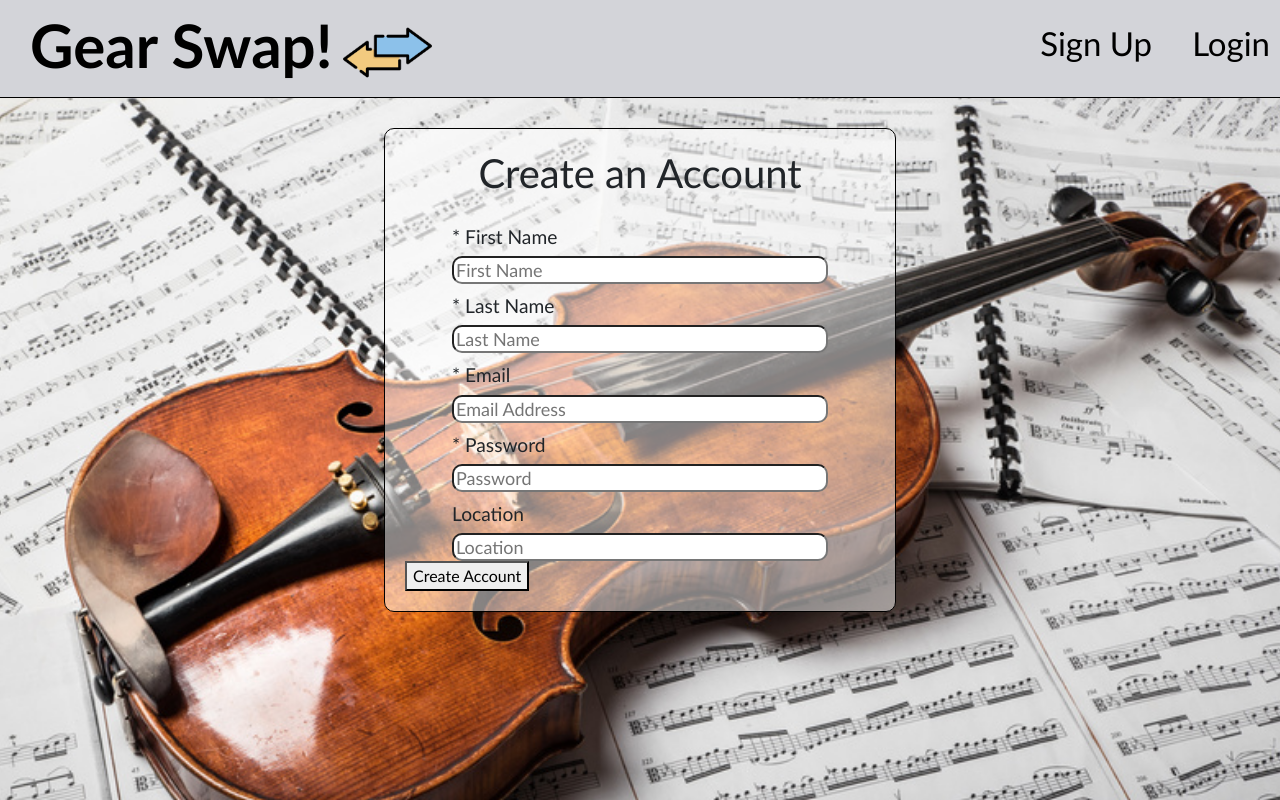
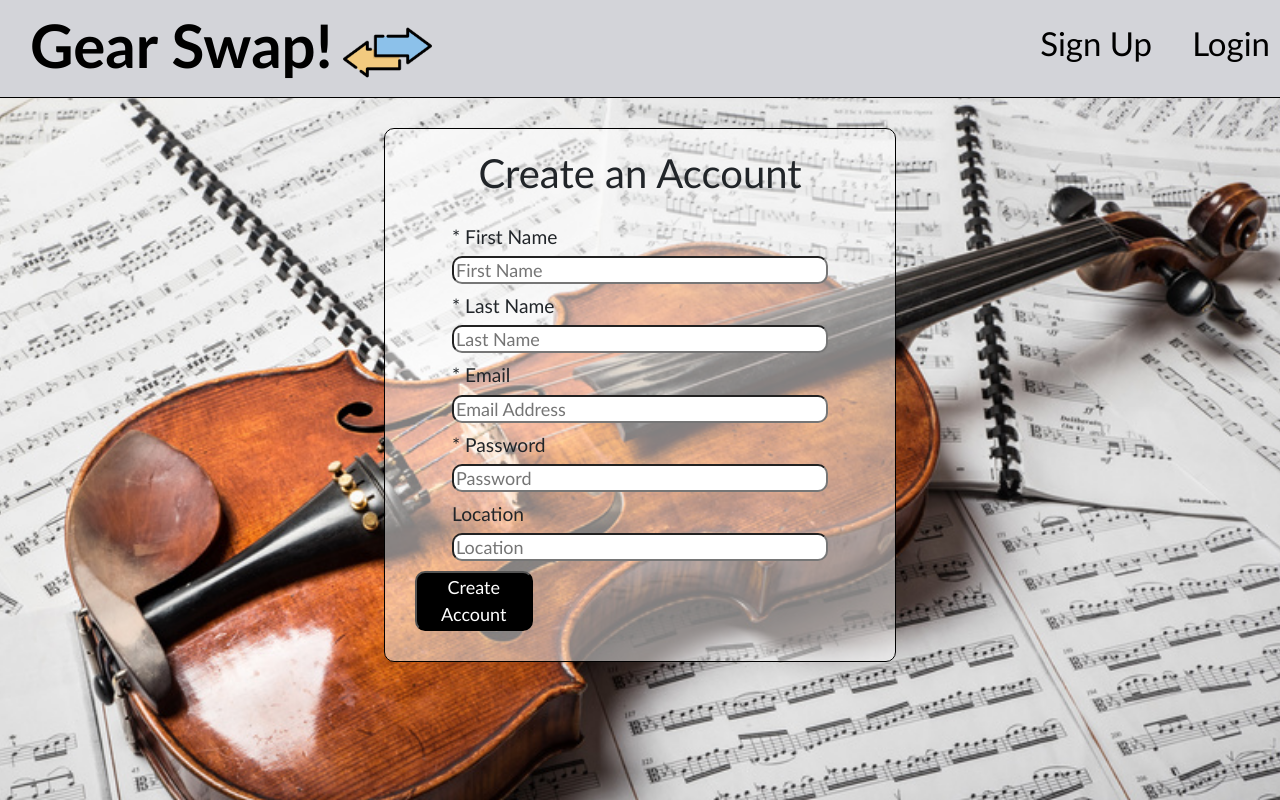
Before and after one commit to bpiper91/gear-swap, a React (Create React App) app in the folder client/: page /signup in a window 1280 px wide. Shown: the top 800 px of the page. Built offline with nearby package versions, Linux system fonts and the light colour scheme.

Commit message:
updated classnames on buttons

```diff
--- a/client/src/pages/Login.js
+++ b/client/src/pages/Login.js
@@ -73,7 +73,7 @@ const Login = () => {
             />
           </div>
           <Link to="/profile" id="login-profile">
-            <button id="login-submit" type="submit" value="Login" className="submit-btn">Log In</button>
+            <button id="login-submit" type="submit" value="Login" className="profile-btn">Log In</button>
           </Link>
           <div className="register">Not registered yet? <Link to="/signup" className="login-signup-link">Create an account</Link></div>
 
--- a/client/src/pages/Signup.js
+++ b/client/src/pages/Signup.js
@@ -147,7 +147,7 @@ const Signup = () => {
                         onChange={handleFormChange}
                     />
                 </div>
-                <button id="signup-submit" type="submit" value="Sign Up" className="login-submit-btn">Create Account</button>
+                <button id="signup-submit" type="submit" value="Sign Up" className="profile-btn">Create Account</button>
                 {error && <p>Failed to sign up new user.</p>}
             </form>
         </main>
```
